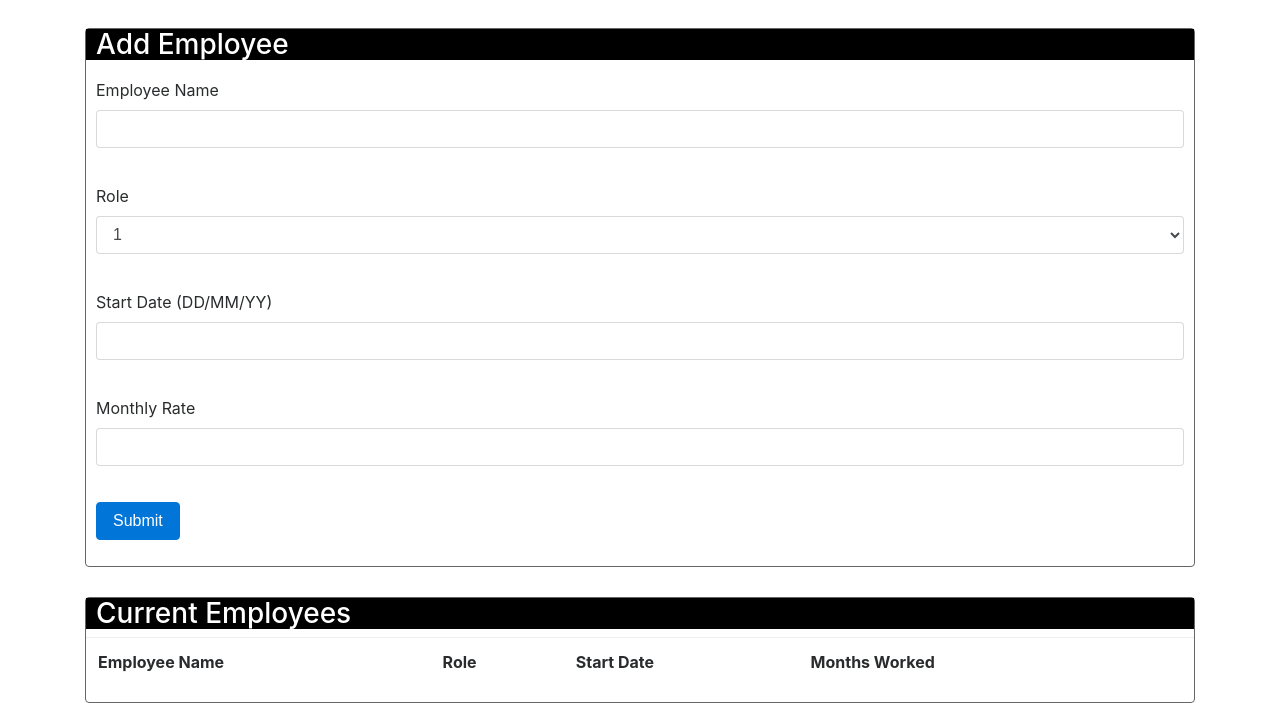
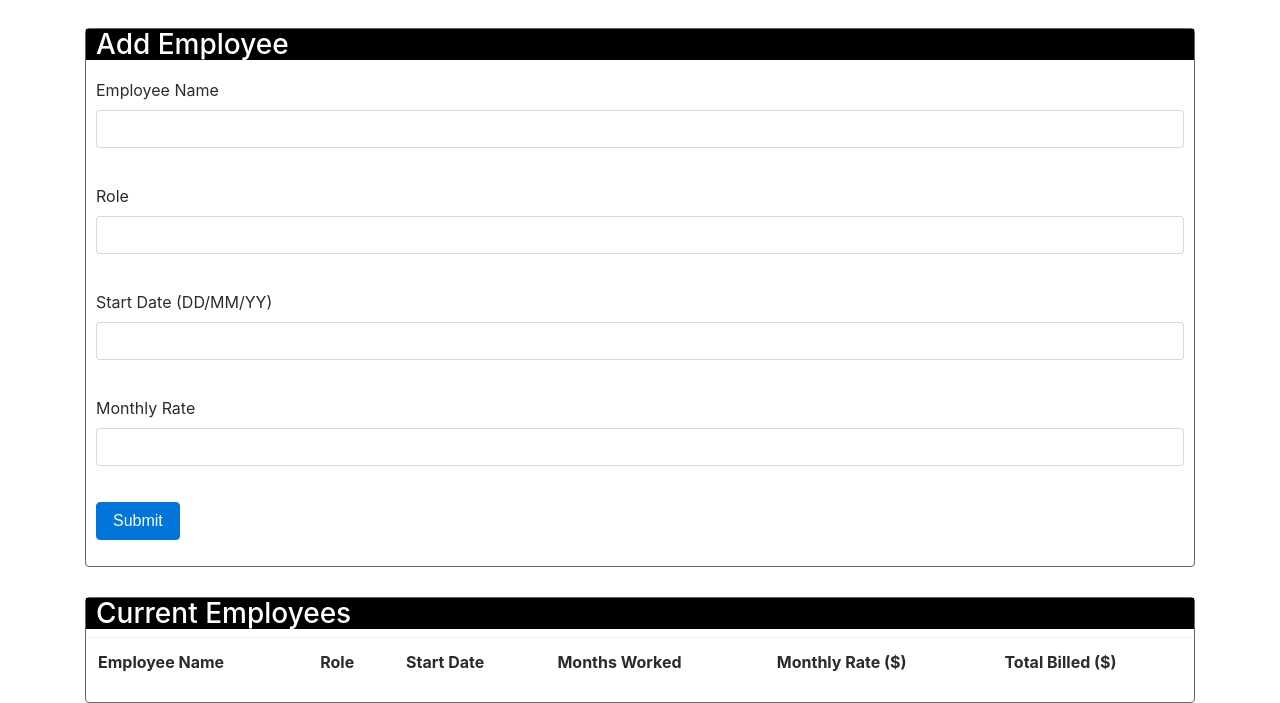
Before and after one commit to Poseyd29/Employe-Data-Management, a plain HTML site: page index.html in a window 1280 px wide. Shown: the part 152-855 px from the top of the page. Drawn offline with nearby package versions, Linux system fonts and the light colour scheme.

Commit message:
fixed form input

```diff
--- a/index.html
+++ b/index.html
@@ -17,38 +17,32 @@
 <div class="container">
 	<div class="panel panel-primary">
 			<div class="panel-heading">
-				<h3 class="panel-title">
-					Add Employee
-				</h3>
+				<h3 class="panel-title">Add Employee</h3>
 			</div>
 			<div class="panel-body">
 				<form>
 					<div class="form-group">
-						<label for="search">Employee Name</label>
-						<input name="search" type="text" class="form-control" id="search-term">
+						<label for="employee-name">Employee Name</label>
+						<input name="search" type="text" class="form-control" id="employee-name">
 					</div>
 
 					<div class="form-group">
-						<label for="pwd">Role</label>
-						<select class="form-control" id="numRecordsSelect">
-							<option value="1" selected>1</option>
-							<option value="5">5</option>
-							<option value="10">10</option>
-						</select>
+						<label for="role">Role</label>
+							<input name="search" type="text" class="form-control" id="role">
 					</div>
 
 					<div class="form-group">
-						<label for="startYear">Start Date (DD/MM/YY)</label>
-						<input type="text" class="form-control" id="start-year">
+						<label for="startDate">Start Date (DD/MM/YY)</label>
+						<input type="text" class="form-control" id="start-date">
 					</div>
 
 					<div class="form-group">
-						<label for="endYear">Monthly Rate</label>
-						<input type="text" class="form-control" id="end-year">
+						<label for="monthlyRate">Monthly Rate</label>
+						<input type="text" class="form-control" id="mothly-rate">
 					</div>
 
 					<div class="form-group">
-						<button type="submit" class="btn btn-primary" id="executeRun">
+						<button type="submit" class="btn btn-primary" id="add-button">
 							Submit
 						</button>
 					</div>
@@ -71,7 +65,8 @@
 				    <th>Role</th>
 				    <th>Start Date</th>
 				    <th>Months Worked</th>
-				    <th></th>
+				    <th>Monthly Rate ($)</th>
+				    <th>Total Billed ($)</th>
 				</tr>
 				</table>
 		</div>
```
